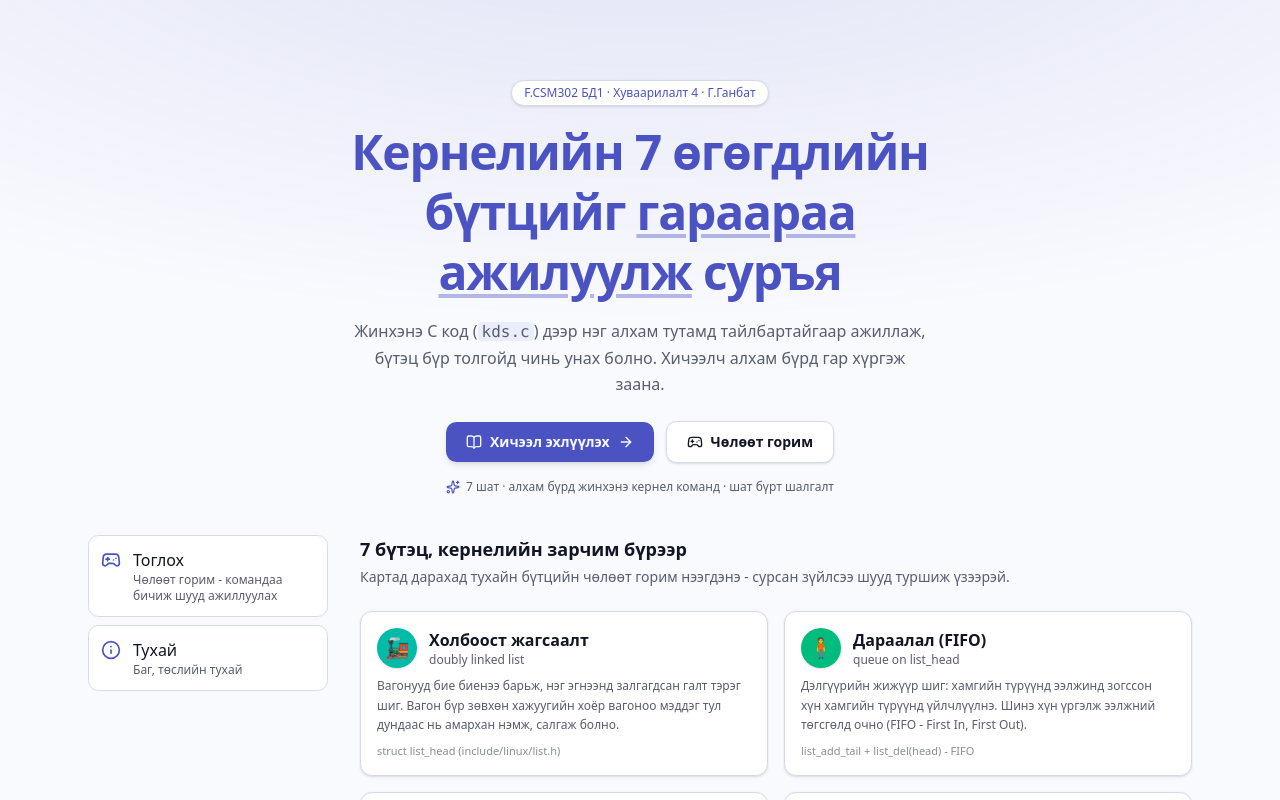
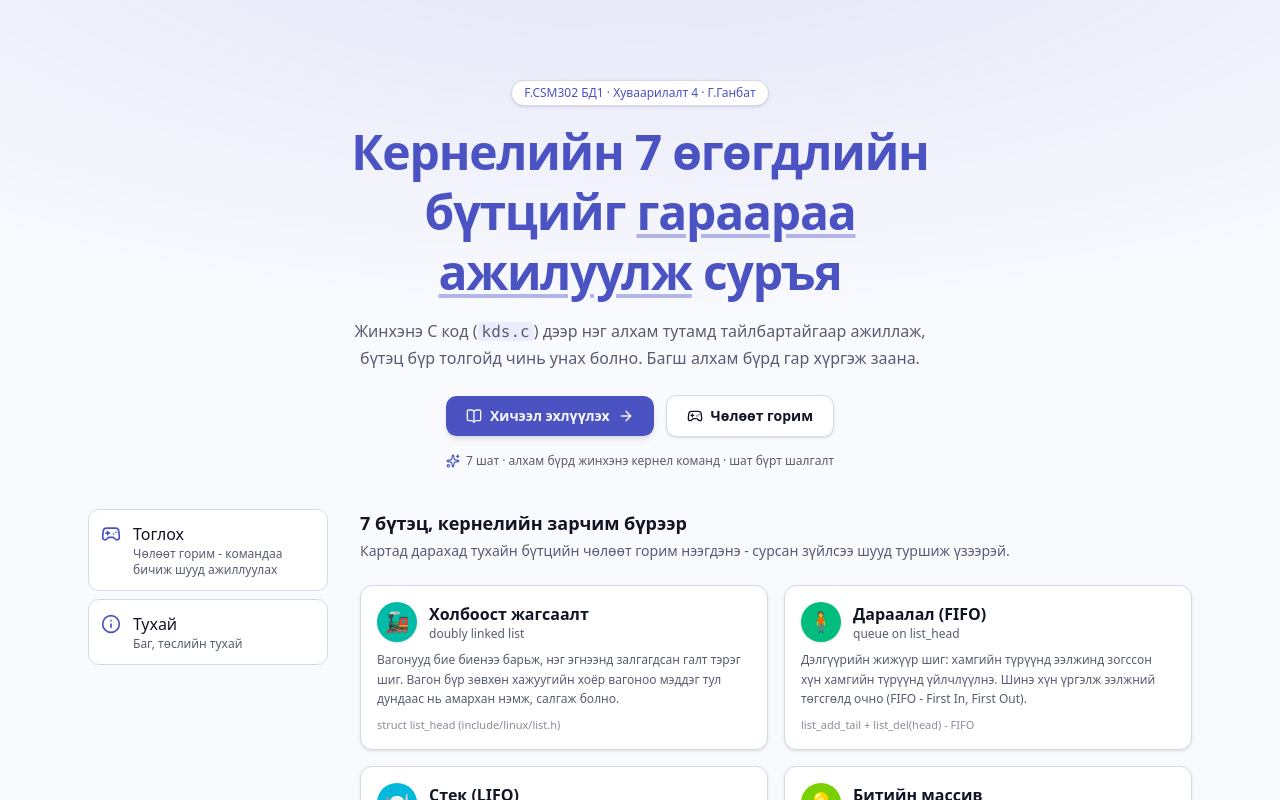
Before and after one commit to grl059/OS_BD1, a Next.js app in the folder web/: page / in a window 1280 px wide. Shown: the top 800 px of the page. Built offline with nearby package versions, Linux system fonts and the light colour scheme.

Commit message:
Вэб: "Хичээлч"-ийг "Багш" гэж сольж байна

```diff
--- a/web/src/components/menu.tsx
+++ b/web/src/components/menu.tsx
@@ -40,7 +40,7 @@ export function Menu() {
         </h1>
         <p className="max-w-xl text-sm leading-relaxed text-muted-foreground md:text-base">
           Жинхэнэ C код (<code className="rounded bg-muted px-1">kds.c</code>) дээр нэг алхам тутамд тайлбартайгаар
-          ажиллаж, бүтэц бүр толгойд чинь унах болно. Хичээлч алхам бүрд гар хүргэж заана.
+          ажиллаж, бүтэц бүр толгойд чинь унах болно. Багш алхам бүрд гар хүргэж заана.
         </p>
         <div className="mt-2 flex flex-wrap items-center justify-center gap-3">
           <Link
--- a/web/src/components/tutorial.tsx
+++ b/web/src/components/tutorial.tsx
@@ -109,9 +109,7 @@ export function Tutorial({ level }: { level: Level }) {
                       🧑‍🏫
                     </span>
                     <div>
-                      <div className="text-[11px] font-semibold uppercase tracking-wide text-primary">
-                        Хичээлч
-                      </div>
+                      <div className="text-[11px] font-semibold uppercase tracking-wide text-primary">Багш</div>
                       <p className="mt-0.5 text-sm leading-relaxed">{step.say}</p>
                     </div>
                   </div>
```
